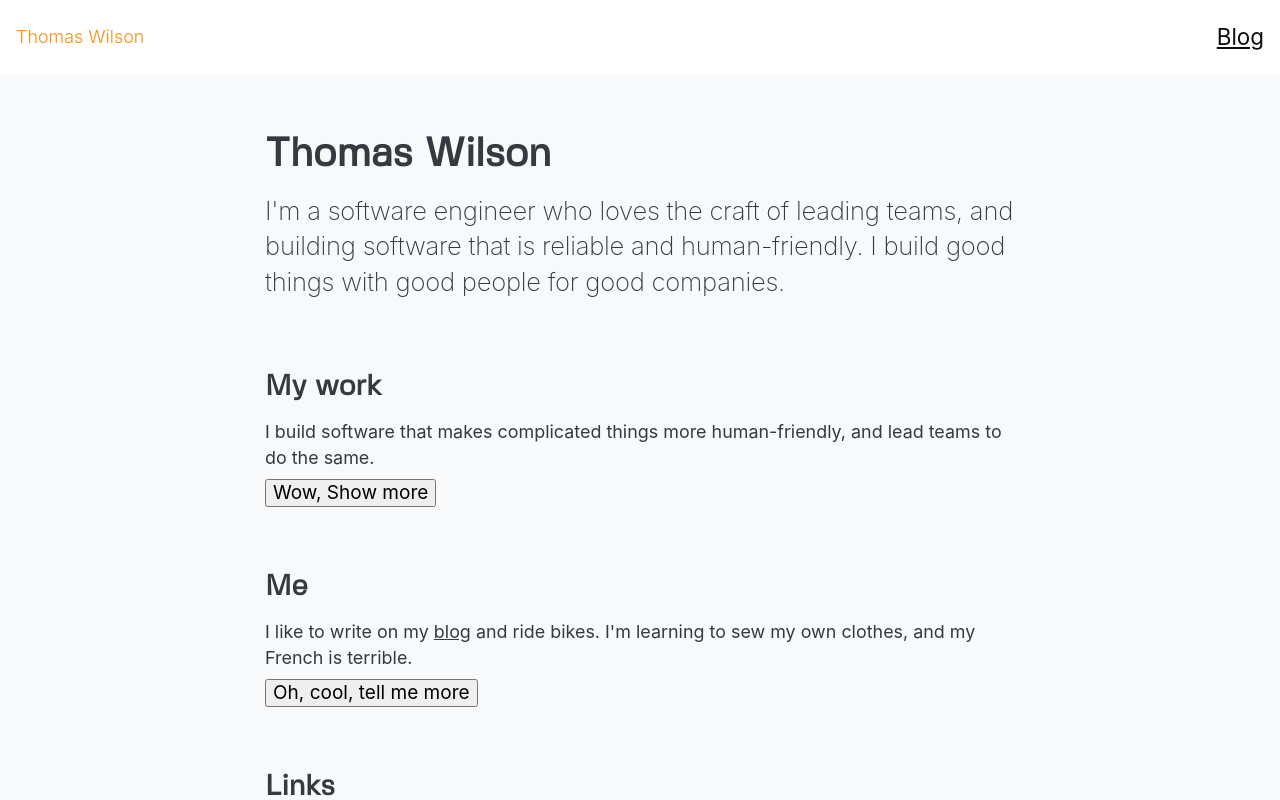
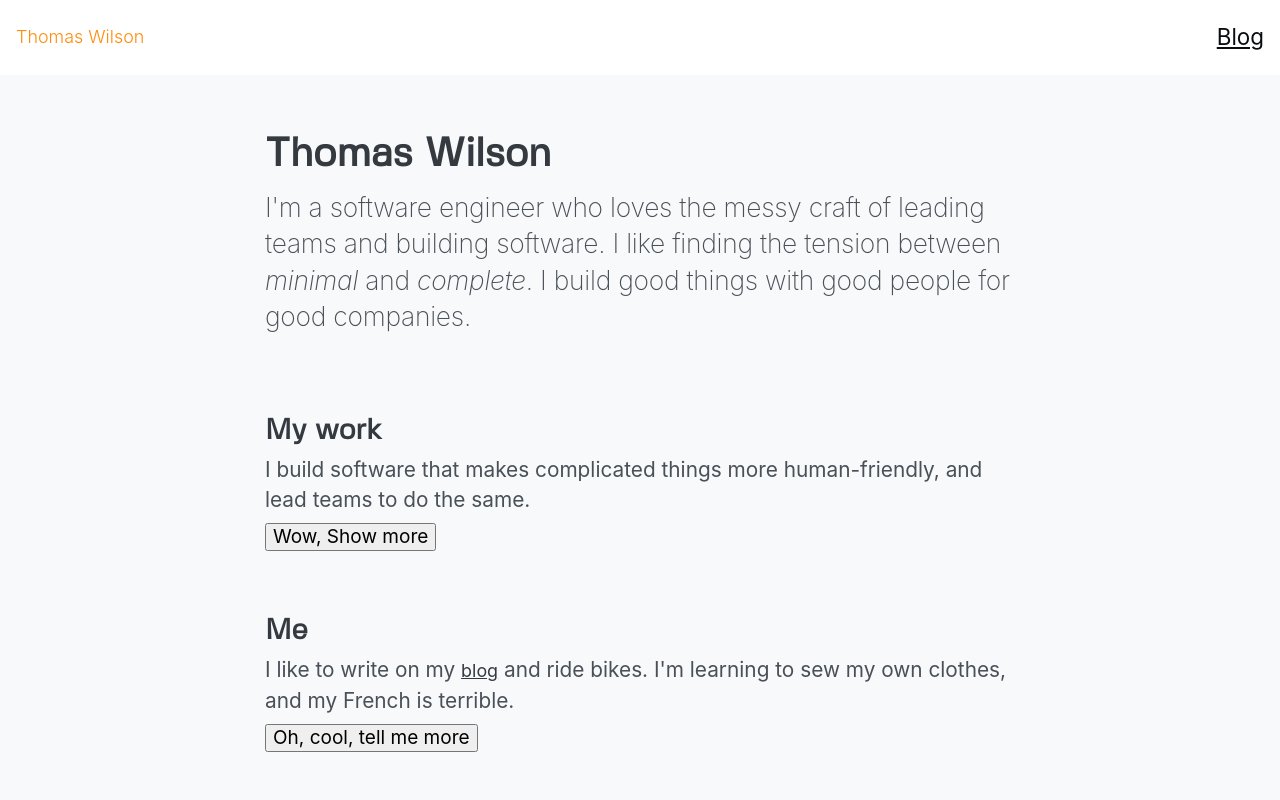
Before and after one commit to thomaswilsonxyz/thomaswilson-sveltekit, a SvelteKit app: page / in a window 1280 px wide. Shown: the top 800 px of the page. Built offline with nearby package versions, Linux system fonts and the light colour scheme.

Commit message:
blog: Deep Work

```diff
--- /dev/null
+++ b/src/content/blog/2023-05-11-deep-work.md
@@ -0,0 +1,24 @@
+---
+title: Deep work is unnatural, real, and non-negotiable
+date: 2023-05-11T20:48:10.313Z
+slug: 2023-05-11-deep-work
+author: Thomas Wilson
+
+---
+By nature I am very opinionated, so I try hard to make my opinions changeable.  It's the least I can do for other people.
+
+There are a handful of beliefs that you shouldn't flex on.  One such belief is that the kinds of problems I like working with demand deep work.
+
+I build software and (increasingly) teams that build software, I make clothes, I run/cycle.
+
+The quality of work that comes from uninterrupted, narrow, intense *thinking* needs to be treated as a particularly rare animal that you desperately want to live in the habitat of your life or your work.
+
+Unfortunately, deep work is not particularly natural, or urgent, or sturdy.  The overgrown vines of life will push it out – a full calendar, messages/emails, an early appointment overrunning by five minutes.
+
+The cue for deep work is rarely self-evident or pressing, though we long dream of the empty calendar block.
+
+This means that culture, the people around you (who are not you), need to recognise deep work as a real and non-negotiable kind of work.
+
+I am trying to be that kind of colleague, that person who's pushing others re-prioritise (at least a little) deep work.  I'm trying to pump up the Social Approval Dopamine, to counter the Replying To An Instant Message Dopamine that the deep work competes with.
+
+Because the deep work is so hard to attract, and then to keep around - I think having to convince others of its existence and benefits would be too much.  It would be unwieldy, and twice the work.
--- a/src/routes/+page.svelte
+++ b/src/routes/+page.svelte
@@ -16,9 +16,10 @@
   <section class="section thomaswilson-strapline">
     <h1 class="title">Thomas Wilson</h1>
     <p>
-      I'm a software engineer who loves the craft of leading teams, and building
-      software that is reliable and human-friendly. I build good things with
-      good people for good companies.
+      I'm a software engineer who loves the messy craft of leading teams and
+      building software. I like finding the tension between
+      <i>minimal</i> and <i>complete</i>. I build good things with good people
+      for good companies.
     </p>
   </section>
 
@@ -137,12 +138,16 @@
   }
 
   section p {
+    padding-top: 0;
     padding-bottom: var(--spacing-md);
+    font-size: 1.3rem;
+    color: var(--gray-700);
   }
 
-  .strapline p {
+  .thomaswilson-strapline > p {
     padding-top: 4px;
     padding-bottom: 1rem;
+    font-size: 1.65rem;
 
     color: var(--gray-700);
   }
```
